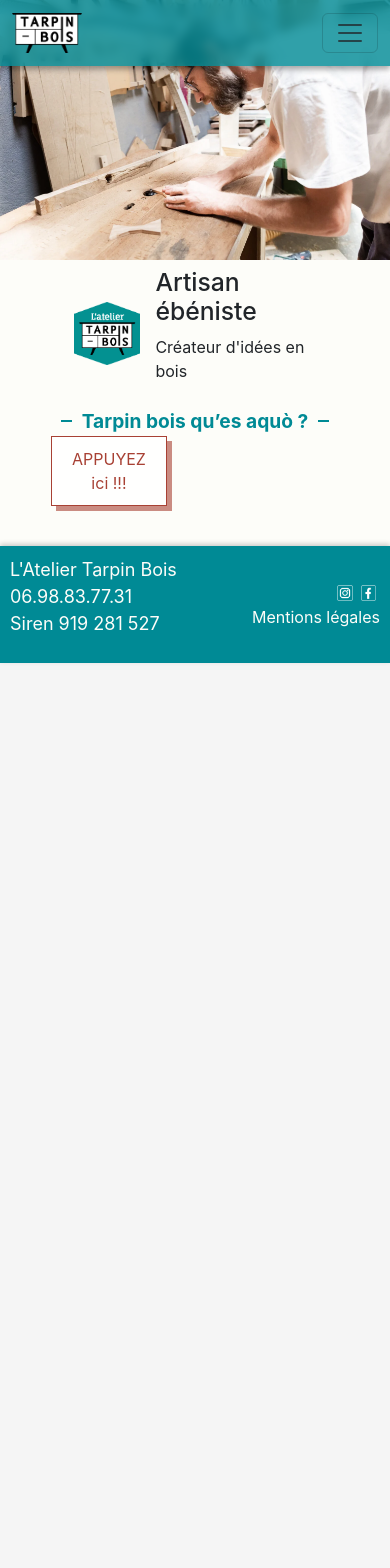
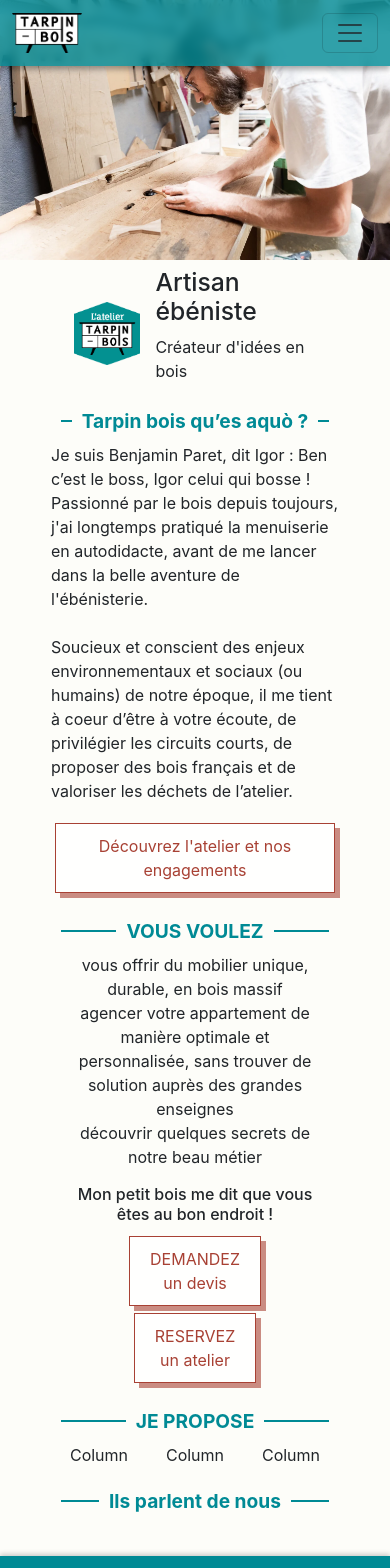
Before and after one commit to CanFays/l-atelier-tarpin-bois, a React (Create React App) app: page / in a window 390 px wide. Shown: the top 1568 px of the page. Before the commit the page ends 844 px from the top, so only its background shows below. Built offline with nearby package versions, Linux system fonts and the light colour scheme.

Commit message:
sections Presentation et Research responsives OK - qq adaptations style BtnT et TitleL

```diff
--- a/src/components/BtnTommette.css
+++ b/src/components/BtnTommette.css
@@ -2,17 +2,14 @@
   text-align: center;
   padding: 10px 20px;
   max-width: 100%; /* S'adapte à la largeur du texte */
+  margin: 1vmin;
   font-size: medium;
   cursor: pointer;
-  text-decoration: none;
   background-color: #FFFFFE;
   color: #A84134;
   border: solid #A84134 1px;
   box-shadow : 5px 5px 0px rgba(168, 65, 52, .6);
-  transition: background-color 0.3s ease;
   display: inline-block;
-  white-space: pre-wrap; /* Permet d'avoir du texte sur une ou plusieurs lignes */
-  word-wrap: break-word; /* Permet de casser le texte en cas de mot trop long */
 }
 
 .btn-tommette:hover {
--- a/src/components/TitleLined.css
+++ b/src/components/TitleLined.css
@@ -1,7 +1,12 @@
 .title-lined {
   width: 100%;
+  margin-top: 5vmin;
+  margin-bottom: 2vmin;
   display: flex;
   align-items: center;
+}
+#only-it-without-top {
+  margin-top: 0;
 }
 
 .line {
--- a/src/components/TitleLined.js
+++ b/src/components/TitleLined.js
@@ -1,9 +1,9 @@
 import React from 'react';
 import './TitleLined.css';
 
-const TitleLined = ({myTitle}) => {
+const TitleLined = ({myTitle, id}) => {
   return (
-<div className="title-lined">
+<div className="title-lined" id={id}>
       <div className="line"></div>
       <span className="title-text">{myTitle}</span>
       <div className="line"></div>
--- a/src/pages/Home.js
+++ b/src/pages/Home.js
@@ -16,20 +16,57 @@
           <p>Créateur d'idées en bois</p>
         </div>
       </section>
-
+      <TitleLined myTitle={"Tarpin bois qu’es aquò ?"} id={"only-it-without-top"} />
       <section className='home-presentation'>
-        <TitleLined myTitle={"Tarpin bois qu’es aquò ?"} />
-        <BtnTommette lineOne={"APPUYEZ"} lineTwo={"ici !!!"} linkTo={'/contact'} />
+        <p>Je suis Benjamin Paret, dit Igor : Ben c’est le boss, Igor celui qui bosse ! Passionné par le bois depuis toujours, j'ai longtemps pratiqué la menuiserie en autodidacte, avant de me lancer dans la belle aventure de l'ébénisterie.<br /><br />Soucieux et conscient des enjeux environnementaux et sociaux (ou humains) de notre époque, il me tient à coeur d’être à votre écoute, de privilégier les circuits courts, de proposer des bois français et de valoriser les  déchets de l’atelier.</p>
+        <div className="d-flex justify-content-center">
+          <BtnTommette lineOne={"Découvrez l'atelier et nos engagements"} linkTo={'/about'} />
+        </div>
       </section>
-
+      <TitleLined myTitle={"VOUS VOULEZ"} />
       <section className='home-research'>
-        {/* grid sections !!! */}
+      <div class="container text-center">
+          <div class="row">
+            <div class="col-12 col-md-8">
+              <p>
+              vous offrir du mobilier unique, durable, en bois massif <br />
+              agencer votre appartement de manière optimale et personnalisée, sans trouver de solution auprès des grandes enseignes <br />
+              découvrir quelques secrets de notre beau métier
+              </p>
+              <h6>Mon petit bois me dit que vous êtes au bon endroit !</h6>
+            </div>
+            <div className="col-md-4">
+              <div className="row justify-content-center">
+                <div class="col-7 col-sm-4 col-md-12">
+                  <BtnTommette lineOne={"DEMANDEZ"}  lineTwo={"un devis"} linkTo={'/contact'} />
+                </div>
+                <div class="col-7 col-sm-4 col-md-12">
+                  <a href="https://wecandoo.fr/artisan/christophe-ebeniste-marseille#associated-workshops" target='_blank' rel="noreferrer">
+                    <BtnTommette lineOne={"RESERVEZ "} lineTwo={"un atelier"} />
+                  </a>
+                </div>
+              </div>
+            </div>
+          </div>
+        </div>
       </section>
-
+      <TitleLined myTitle={"JE PROPOSE"} />
       <section className='home-proposal'>
-        {/* grid sections !!! */}
+        <div class="container text-center">
+          <div class="row">
+            <div class="col">
+              Column
+            </div>
+            <div class="col">
+              Column
+            </div>
+            <div class="col">
+              Column
+            </div>
+          </div>
+        </div>
       </section>
-
+      <TitleLined myTitle={"Ils parlent de nous"} />
       <section className='home-links'>
       </section>
     </main>
```
